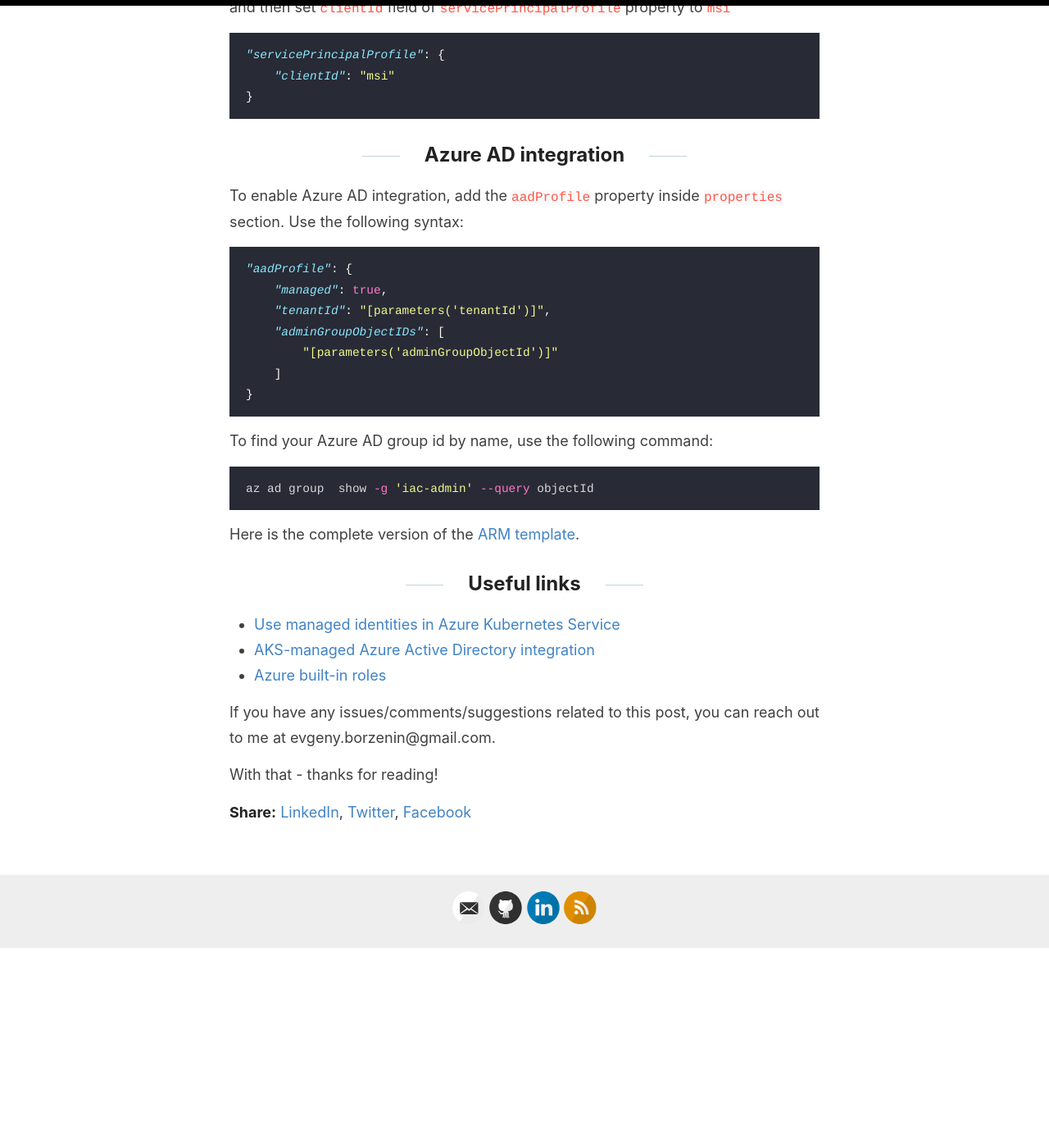
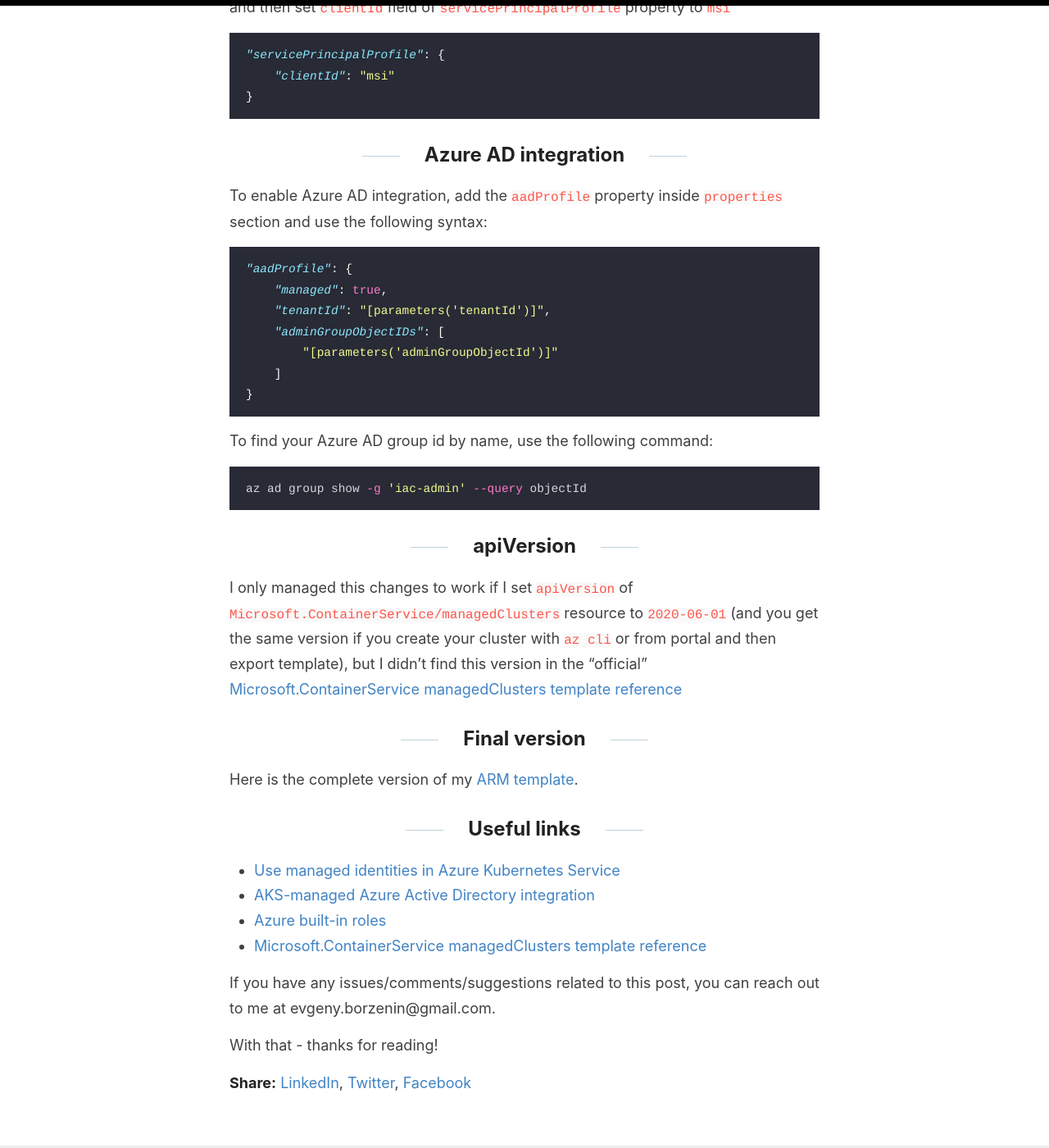
Before and after one commit to evgenyb/evgenyb.github.io, a Jekyll site: the page built from _posts/2020-08-05-aks-with-managed-identity-and-managed-aad-integration.md, in a window 1280 px wide and 1400 px high, scrolled down 1787 px. Shown: the whole window at 82% size. Built offline with Jekyll 4.4.1, drawn with Linux system fonts in a browser that asks for light colours; before the commit the page ends 2943 px from its top, so only the background shows below that.

Commit message:
Cleaning up content

````diff
--- a/_posts/2020-08-05-aks-with-managed-identity-and-managed-aad-integration.md
+++ b/_posts/2020-08-05-aks-with-managed-identity-and-managed-aad-integration.md
@@ -53,7 +53,7 @@
 
 ## Azure AD integration
 
-To enable Azure AD integration, add the `aadProfile` property inside `properties` section. Use the following syntax:
+To enable Azure AD integration, add the `aadProfile` property inside `properties` section and use the following syntax:
 
 ```json
 "aadProfile": {
@@ -68,16 +68,23 @@
 To find your Azure AD group id by name, use the following command:
 
 ```bash
-az ad group  show -g 'iac-admin' --query objectId
+az ad group show -g 'iac-admin' --query objectId
 ```
 
-Here is the complete version of the [ARM template](https://github.com/evgenyb/arm/blob/master/aks/template.json).
+## apiVersion
+
+I only managed this changes to work if I set `apiVersion` of `Microsoft.ContainerService/managedClusters` resource to `2020-06-01` (and you get the same version if you create your cluster with `az cli` or from portal and then export template), but I didn't find this version in the "official" [Microsoft.ContainerService managedClusters template reference](https://docs.microsoft.com/en-us/azure/templates/microsoft.containerservice/managedclusters)
+
+## Final version
+
+Here is the complete version of my [ARM template](https://github.com/evgenyb/arm/blob/master/aks/).
 
 ## Useful links
 
 * [Use managed identities in Azure Kubernetes Service](https://docs.microsoft.com/en-us/azure/aks/use-managed-identity)
 * [AKS-managed Azure Active Directory integration](https://docs.microsoft.com/en-us/azure/aks/managed-aad)
 * [Azure built-in roles](https://docs.microsoft.com/en-us/azure/role-based-access-control/built-in-roles)
+* [Microsoft.ContainerService managedClusters template reference](https://docs.microsoft.com/en-us/azure/templates/microsoft.containerservice/managedclusters)
 
 If you have any issues/comments/suggestions related to this post, you can reach out to me at evgeny.borzenin@gmail.com.
 
````
